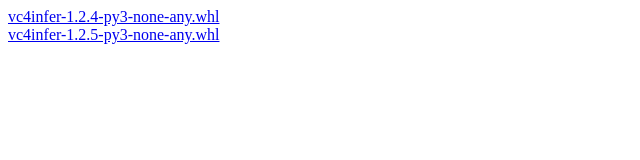
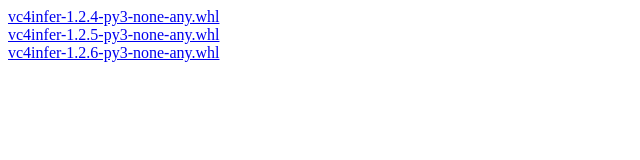
Before and after one commit to rughinnit/vc4-apt, a plain HTML site: page pip/simple/vc4infer/index.html in a window 1280 px wide. Shown: the whole page, without its empty margins (0-640 px from the left). Drawn offline with Linux system fonts and the light colour scheme.

Commit message:
publish: vc4 stack (vc4infer)

```diff
--- a/pip/simple/vc4infer/index.html
+++ b/pip/simple/vc4infer/index.html
@@ -2,4 +2,5 @@
 <html><head><meta name="pypi:repository-version" content="1.0"></head><body>
 <a href="../../vc4infer-1.2.4-py3-none-any.whl">vc4infer-1.2.4-py3-none-any.whl</a><br>
 <a href="../../vc4infer-1.2.5-py3-none-any.whl">vc4infer-1.2.5-py3-none-any.whl</a><br>
+<a href="../../vc4infer-1.2.6-py3-none-any.whl">vc4infer-1.2.6-py3-none-any.whl</a><br>
 </body></html>
```
Also changed, not shown: pip/index.html (+1 -0 lines), SHA256SUMS.txt, 10 other files.
